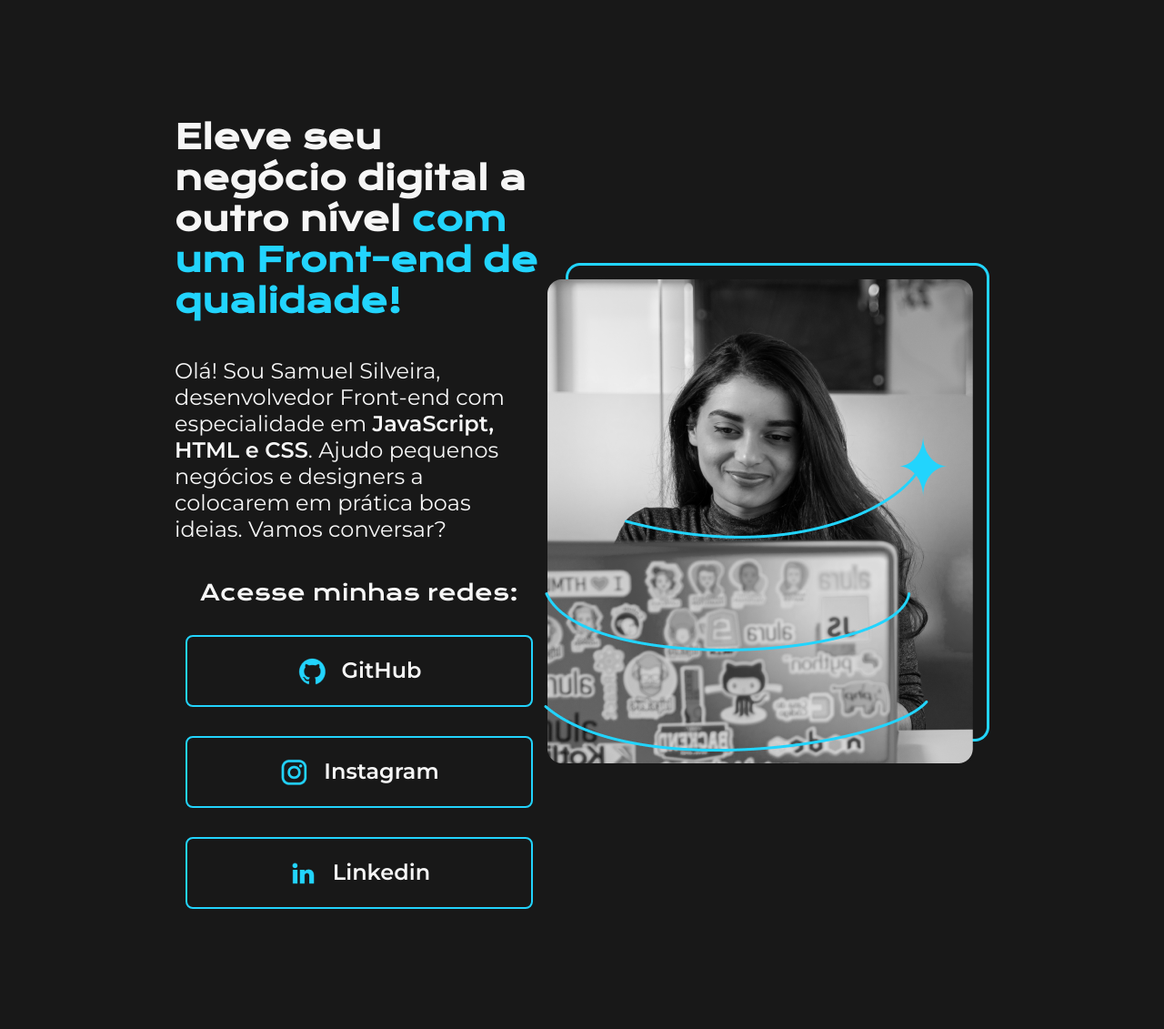
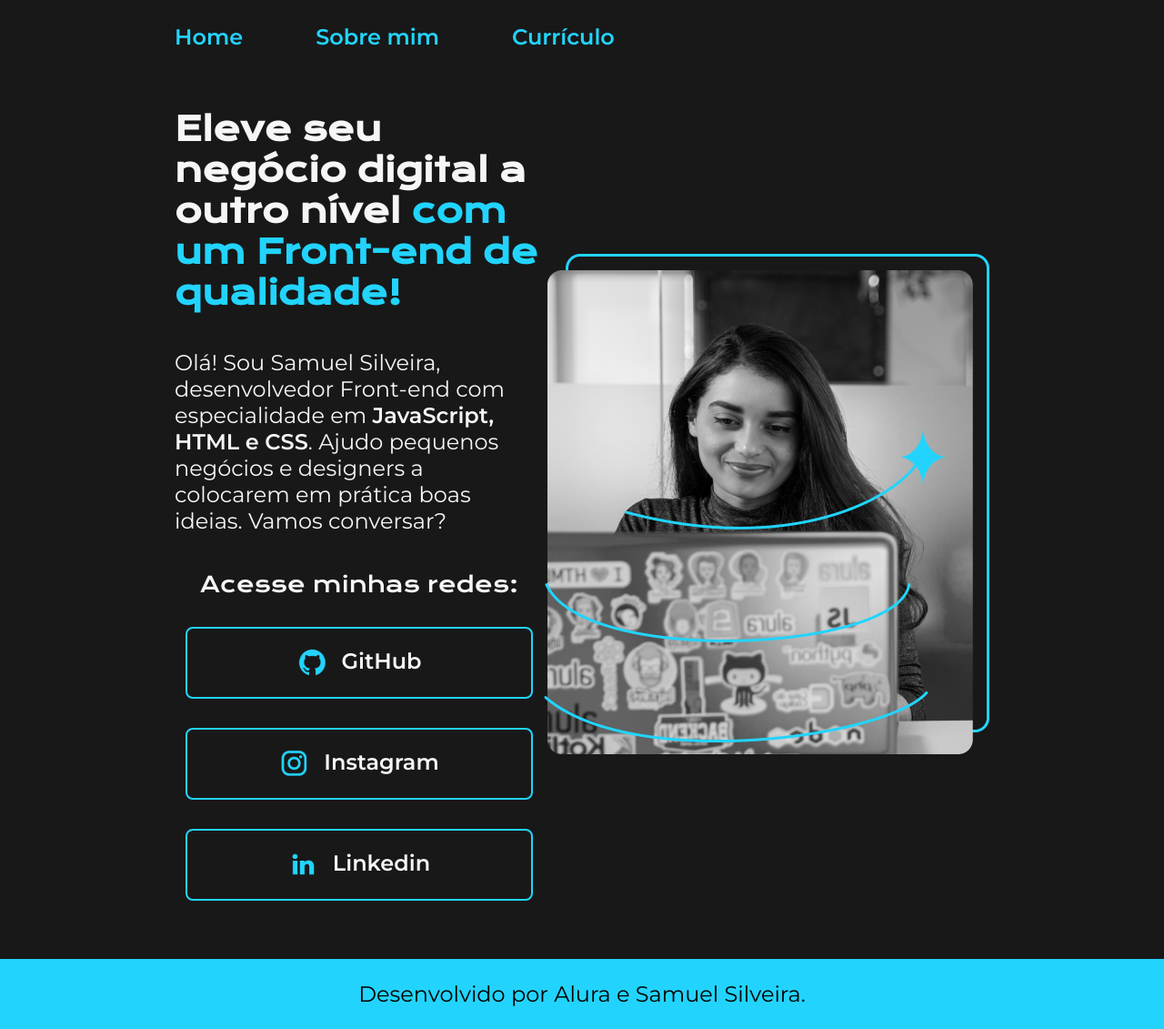
Before and after one commit to samsilveira/alura-html-css-2, a plain HTML site: page index.html in a window 1280 px wide. Shown: the whole page at 91% size. Before the commit the page ends 999 px from the top, so only its background shows below. Drawn offline with nearby package versions, Linux system fonts and the light colour scheme.

Commit message:
alteração de caminho da stylesheet e novas páginas

```diff
--- a/index.html
+++ b/index.html
@@ -2,11 +2,17 @@
 <html>
 <head>
     <meta charset="UTF-8">
-    <link rel="stylesheet" href="style.css">
+    <link rel="stylesheet" href="./styles/style.css">
     <title>Portfólio</title>
 </head>
 <body>
-    <header></header>
+    <header class="cabecalho">
+        <nav class="cabecalho__menu">
+            <a class="cabecalho__menu__link" href="index.html">Home</a>
+            <a class="cabecalho__menu__link" href="about.html">Sobre mim</a>
+            <a class="cabecalho__menu__link" href="curriculo.html">Currículo</a>
+        </nav>
+    </header>
     <main class="apresentacao">
         <section class="apresentacao__conteudo">
             <h1 class="apresentacao__conteudo__titulo">Eleve seu negócio digital a outro nível <strong class="titulo-destaque">com um Front-end de qualidade!</strong></h1>
@@ -29,6 +35,8 @@
         </section>
         <img src="./assets/imagem.png" alt="Imagem da Joana Santos">
     </main>
-    <footer></footer>
+    <footer>
+        <p class="rodape">Desenvolvido por Alura e Samuel Silveira.</p>
+    </footer>
 </body>
 </html>
--- a/style.css
+++ b/styles/style.css
@@ -6,18 +6,31 @@
 }
 
 body {
-    height: 100vh;
+    /* height: 100vh; */
     box-sizing: border-box;
     background-color: #181818;
     color: #f6f6f6;
 }
 
-.titulo-destaque {
+.cabecalho {
+    padding: 2% 0% 0% 15%;
+}
+
+.cabecalho__menu {
+    display: flex;
+    gap: 80px;
+}
+
+.cabecalho__menu__link {
+    font-family: 'Montserrat', sans-serif;
+    font-weight: 600;
+    font-size: 24px;
     color: #22d4fd;
+    text-decoration: none;
 }
 
 .apresentacao {
-    margin: 10% 15%;
+    padding: 5% 15%;
     display: flex;
     align-items: center;
     justify-content: space-between;
@@ -34,6 +47,10 @@ body {
     font-family: 'Krona One', sans-serif;
     font-size: 36px;
     /*text-align: justify;*/
+}
+
+.titulo-destaque {
+    color: #22d4fd;
 }
 
 .apresentacao__conteudo__texto {
@@ -82,3 +99,13 @@ body {
     background-color: #272727;
     border-color: #f5f5dc;
 }
+
+.rodape {
+    padding: 24px;
+    color: #000000;
+    background-color: #22d4fd;
+    text-align: center;
+    font-family: 'Montserrat', sans-serif;
+    font-size: 24px;
+    font-weight: 400;
+}
```
Also changed, not shown: about.html (added, +24 -0 lines), curriculo.html (added, +22 -0 lines).
